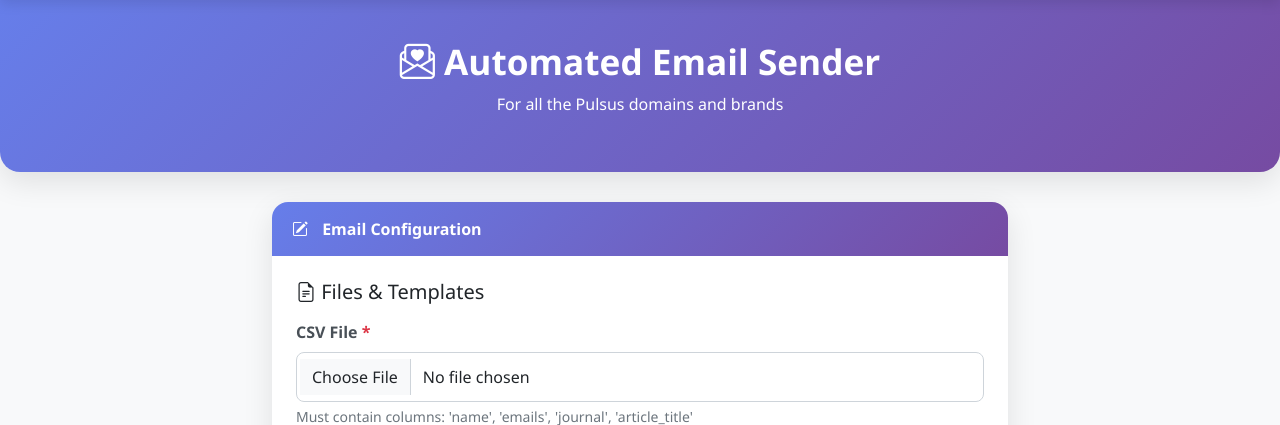
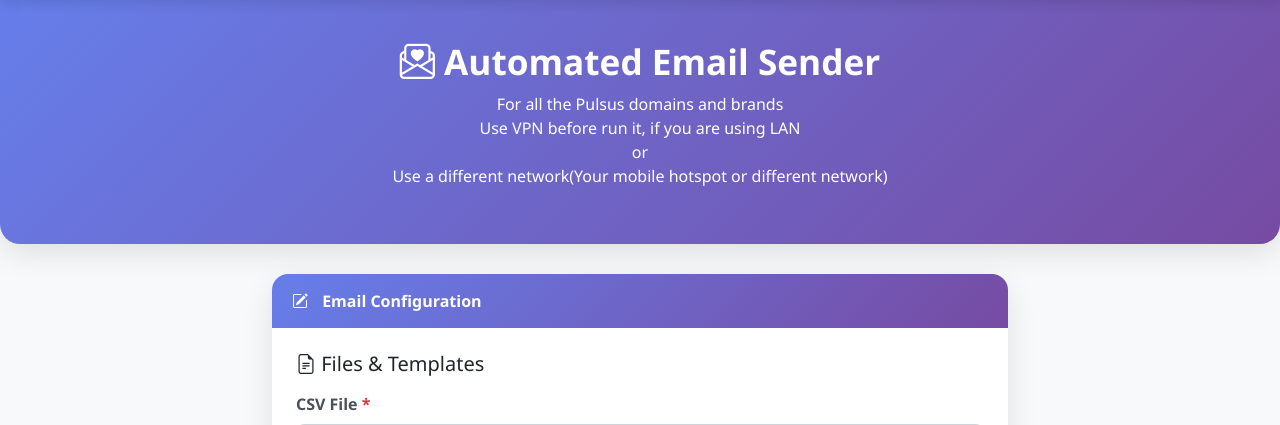
Before and after one commit to arupa444/web-scraping-info-of-authors-though-API-to-automate-the-mailing, a FastAPI app: page /email-sender/ in a window 1280 px wide. Shown: the part 62-487 px from the top of the page. Run offline with FastAPI, Linux system fonts and the light colour scheme.

Commit message:
Update upload_form.html

```diff
--- a/templates/upload_form.html
+++ b/templates/upload_form.html
@@ -5,7 +5,8 @@
 {% endblock %}
 
 {% block hero_title %}<i class="bi bi-envelope-paper-heart"></i> Automated Email Sender{% endblock %}
-{% block hero_subtitle %}For all the Pulsus domains and brands{% endblock %}
+{% block hero_subtitle %}For all the Pulsus domains and brands<br>Use VPN before run it, if you are using
+LAN<br>or<br>Use a different network(Your mobile hotspot or different network){% endblock %}
 
 {% block content %}
 <div class="row">
```
